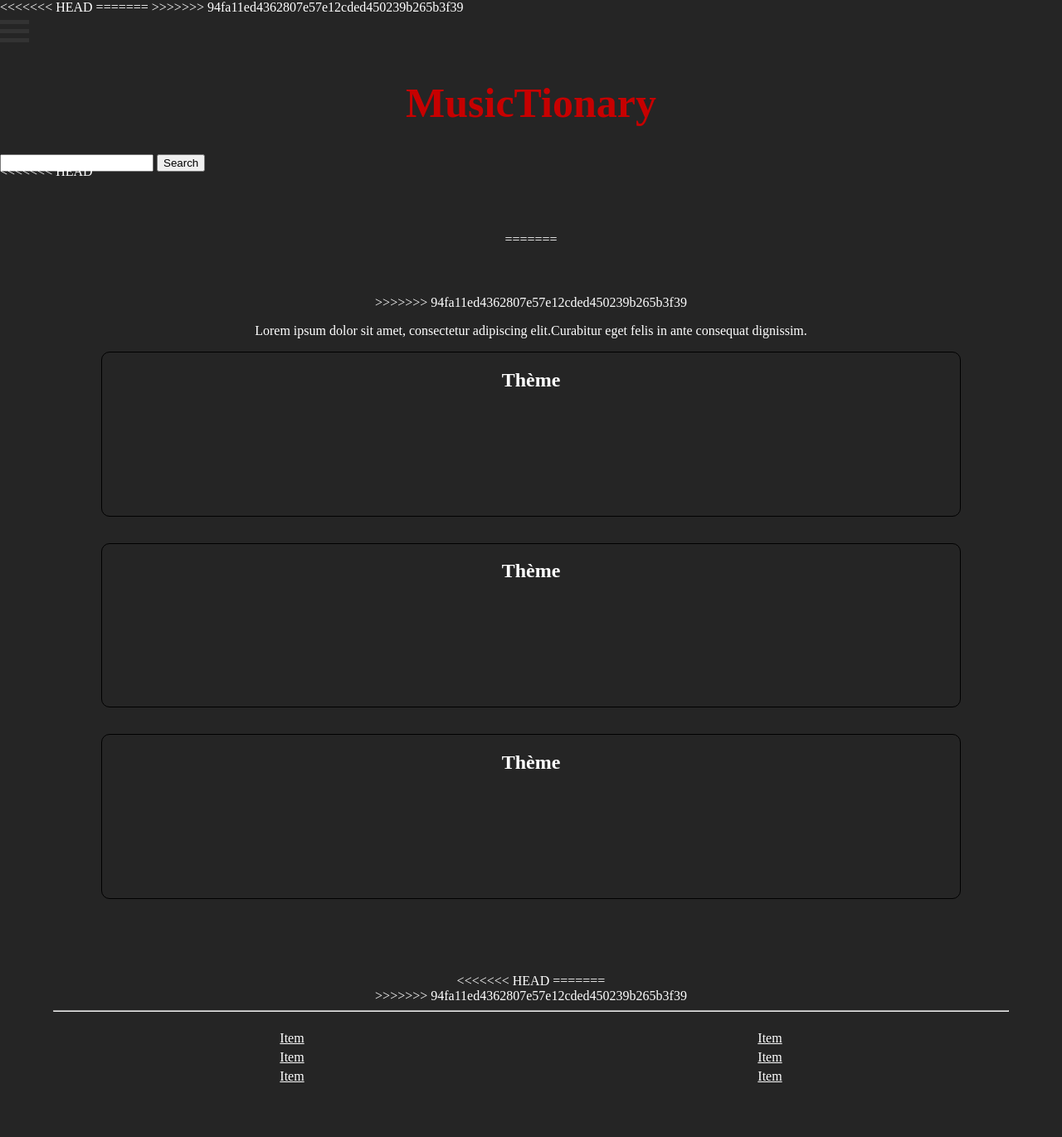
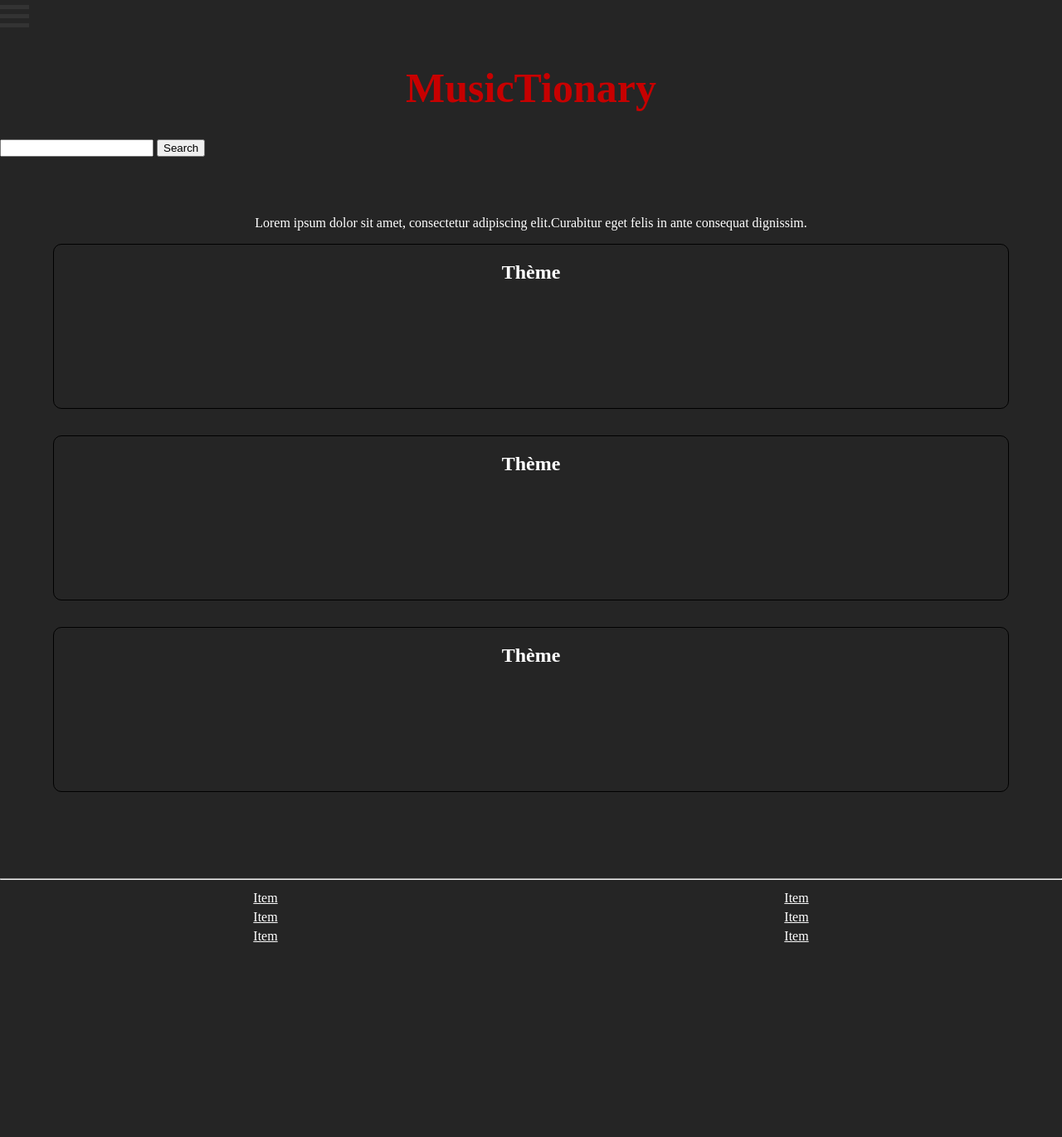
Before and after one commit to CeliaBoiss/projet1_musictionary, a PHP site: page /index.php in a window 1280 px wide. Shown: the whole page at 83% size. After the commit the page ends 1136 px from the top, so only its background shows below. Run offline with PHP 8.4, Linux system fonts and the light colour scheme; some libraries are stand-ins or nearby versions.

Commit message:
kept filling mainStyle and succeded in pinning footer down at bottom of page

```diff
--- a/index.php
+++ b/index.php
@@ -2,26 +2,16 @@
 <html lang="en">
     <head>
         <meta charset="UTF-8">
-<<<<<<< HEAD
-    <meta name="viewport" content="width=device-width, initial-scale=1.0">
-    <link rel = "stylesheet" href = "mainStyle.css">
-    <link rel="stylesheet" href="indexStyle.css">
-=======
         <meta name="viewport" content="width=device-width, initial-scale=1.0">
         <link rel = "stylesheet" href = "mainStyle.css">
         <link rel="stylesheet" href="indexStyle.css">
         <link rel="stylesheet" href="menuBurger.css">
->>>>>>> 94fa11ed4362807e57e12cded450239b265b3f39
         <title>MusicTionary</title>
     </head>
     <body>
         <?php include "header.php"?>
-<<<<<<< HEAD
-    <section title="articles" id="containerArticles">
-=======
         <main>
             <section title="articles" id="containerArticles">
->>>>>>> 94fa11ed4362807e57e12cded450239b265b3f39
                 <p>Lorem ipsum dolor sit amet, consectetur adipiscing elit.Curabitur eget felis in ante consequat dignissim.</p>
                 <div class="articleBorder">
                     <h2> Thème</h2>
@@ -48,10 +38,7 @@
                     </article>
                 </div>
             </section>
-<<<<<<< HEAD
-=======
         </main>
->>>>>>> 94fa11ed4362807e57e12cded450239b265b3f39
         <?php include "footer.php"?>
         <script src="menuBurger.js"></script>
     </body>
--- a/mainStyle.css
+++ b/mainStyle.css
@@ -1,13 +1,21 @@
 html {
-    min-height : 100%;
-    width : 100%;
-    margin : 0;
-    padding : 0;
+    height : 100%;
 }
 
 body {
+    height : calc(100% - 60px);
     background-color: rgba(0, 0, 0, 0.856);
     color : white;
+    padding : 0;
+    margin : 0;
+    display : flex;
+    flex-direction : column;
+}
+
+main {
+    margin : 0;
+    padding : 0;
+    flex : 1 0 auto;
 }
 
 header {
@@ -26,7 +34,10 @@ h1 {
 }
 
 footer {
+    box-sizing: border-box;
     width : 100%;
+    height : 40px;
+    flex-shrink : 0;
 }
 
 #footerFlexDiv {
@@ -35,7 +46,7 @@ footer {
 }
 
 .footerList {
-    margin : 10px 0 0 0;
+    margin : 0 0 10px 0;
     padding : 0;
     list-style-type: none;
     display : flex;
```
Lines whose indentation alone changed are shown as unchanged.
